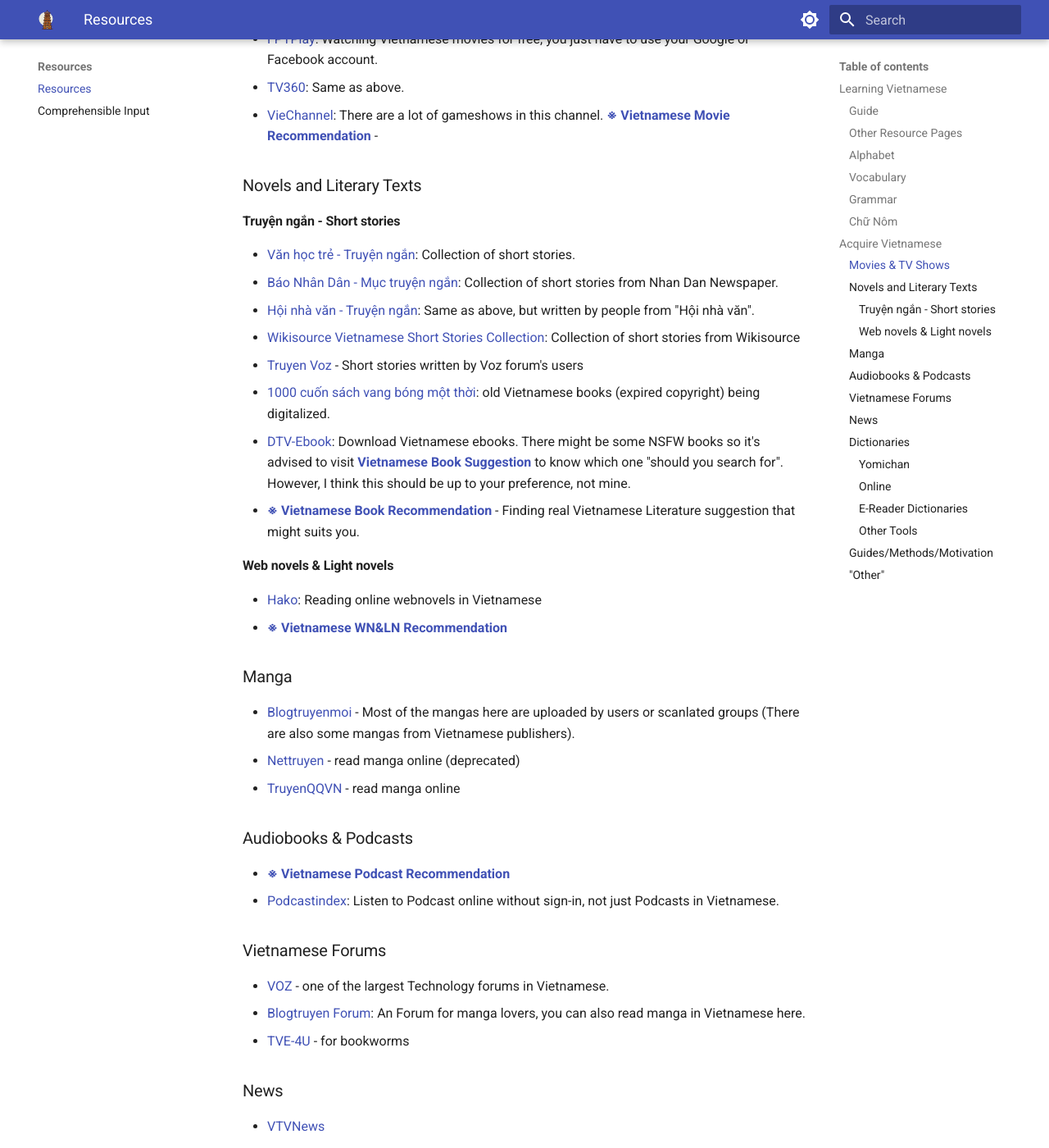
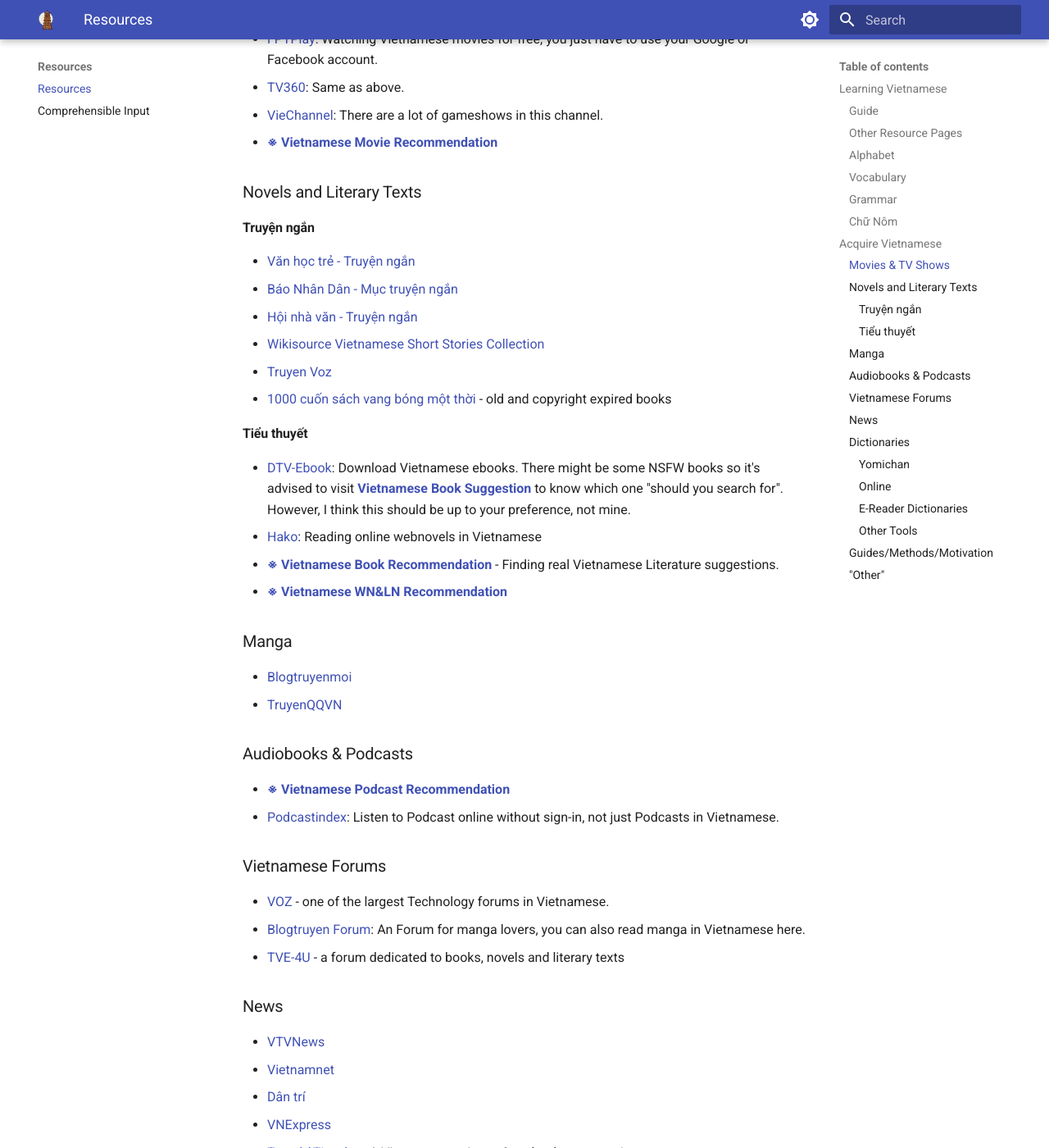
Before and after one commit to daihocmo/learn-vietnamese, an MkDocs documentation site: the page built from docs/resources.md, in a window 1280 px wide and 1400 px high, scrolled down 1871 px. Shown: the whole window at 82% size. Built offline with MkDocs 1.6.1 and Material for MkDocs 9.7.7, drawn with Linux system fonts in a browser that asks for light colours; some of the changed text lies outside the part shown.

Commit message:
update resource page

```diff
--- a/docs/resources.md
+++ b/docs/resources.md
@@ -48,30 +48,28 @@
 - [FPTPlay](https://fptplay.vn/block/category_vod/viet-nam-5575464417dc1321ee858668): Watching Vietnamese movies for free, you just have to use your Google or Facebook account.
 - [TV360](https://tv360.vn/movies/phim-viet-nam?c=3733): Same as above.
 - [VieChannel](https://www.youtube.com/channel/UCkna2OcuN1E6u5I8GVtdkOw): There are a lot of gameshows in this channel.
-[**※ Vietnamese Movie Recommendation**](https://onlyduyy.github.io/vietnamese-media-recommendation/movies) -
+- [**※ Vietnamese Movie Recommendation**](https://onlyduyy.github.io/vietnamese-media-recommendation/movies)
 
 ### Novels and Literary Texts
 
-#### Truyện ngắn - Short stories
-- [Văn học trẻ - Truyện ngắn](https://vanhoctre.com/tac-gia-tac-pham/van-hoc-viet-nam/truyen-ngan): Collection of short stories.
-- [Báo Nhân Dân - Mục truyện ngắn](https://nhandan.vn/truyen-ngan/): Collection of short stories from Nhan Dan Newspaper.
-- [Hội nhà văn - Truyện ngắn](https://vanvn.vn/tac-pham-moi/truyen-ngan/): Same as above, but written by people from "Hội nhà văn".
-- [Wikisource Vietnamese Short Stories Collection](https://vi.wikisource.org/wiki/Th%E1%BB%83_lo%E1%BA%A1i:Truy%E1%BB%87n_ng%E1%BA%AFn_Vi%E1%BB%87t_Nam): Collection of short stories from Wikisource
-- [Truyen Voz](https://voz.vn/f/truyen-voz.96/) - Short stories written by Voz forum's users
-- [1000 cuốn sách vang bóng một thời](https://tve-4u.org/forums/1000-quyen-sach-viet-mot-thoi-vang-bong.136/): old Vietnamese books (expired copyright) being digitalized.
-- [DTV-Ebook](https://www.dtv-ebook.com): Download Vietnamese ebooks. There might be some NSFW books so it's advised to visit [**Vietnamese Book Suggestion**](books.md) to know which one "should you search for". However, I think this should be up to your preference, not mine.
-- [**※ Vietnamese Book Recommendation**](https://onlyduyy.github.io/vietnamese-media-recommendation/books) - Finding real Vietnamese Literature suggestion that might suits you.
+#### Truyện ngắn
+- [Văn học trẻ - Truyện ngắn](https://vanhoctre.com/tac-gia-tac-pham/van-hoc-viet-nam/truyen-ngan)
+- [Báo Nhân Dân - Mục truyện ngắn](https://nhandan.vn/truyen-ngan/)
+- [Hội nhà văn - Truyện ngắn](https://vanvn.vn/tac-pham-moi/truyen-ngan/)
+- [Wikisource Vietnamese Short Stories Collection](https://vi.wikisource.org/wiki/Th%E1%BB%83_lo%E1%BA%A1i:Truy%E1%BB%87n_ng%E1%BA%AFn_Vi%E1%BB%87t_Nam)
+- [Truyen Voz](https://voz.vn/f/truyen-voz.96/)
+- [1000 cuốn sách vang bóng một thời](https://tve-4u.org/forums/1000-quyen-sach-viet-mot-thoi-vang-bong.136/) - old and copyright expired books
 
 
-#### Web novels & Light novels
+#### Tiểu thuyết
+- [DTV-Ebook](https://www.dtv-ebook.com): Download Vietnamese ebooks. There might be some NSFW books so it's advised to visit [**Vietnamese Book Suggestion**](https://onlyduyy.github.io/vietnamese-media-recommendation/books) to know which one "should you search for". However, I think this should be up to your preference, not mine.
 - [Hako](https://ln.hako.vn/): Reading online webnovels in Vietnamese
+- [**※ Vietnamese Book Recommendation**](https://onlyduyy.github.io/vietnamese-media-recommendation/books) - Finding real Vietnamese Literature suggestions.
 - [**※ Vietnamese WN&LN Recommendation**](https://onlyduyy.github.io/vietnamese-media-recommendation/ln-wn)
 
 ### Manga
-
-- [Blogtruyenmoi](https://blogtruyenmoi.com/) - Most of the mangas here are uploaded by users or scanlated groups (There are also some mangas from Vietnamese publishers).
-- [Nettruyen](https://nettruyenco.vn/) - read manga online (deprecated)
-- [TruyenQQVN](https://truyenqqvn.com/) - read manga online
+- [Blogtruyenmoi](https://blogtruyenmoi.com/)
+- [TruyenQQVN](https://truyenqqvn.com/)
 
 ### Audiobooks & Podcasts
 - [**※ Vietnamese Podcast Recommendation**](https://onlyduyy.github.io/vietnamese-media-recommendation/podcasts)
@@ -81,7 +79,7 @@
 
 - [VOZ](https://voz.vn/) - one of the largest Technology forums in Vietnamese.
 - [Blogtruyen Forum](https://forum.blogtruyenmoi.com/): An Forum for manga lovers, you can also read manga in Vietnamese here.
-- [TVE-4U](https://tve-4u.org/) - for bookworms
+- [TVE-4U](https://tve-4u.org/) - a forum dedicated to books, novels and literary texts
 
 ### News
 - [VTVNews](https://vtv.vn/)
@@ -94,10 +92,10 @@
 
 #### Yomichan
 Yomichan, a browser add-on that allows you to look up Japanese (and Vietnamese) words easily.
+
+- [**※ Yomitan Installation guide for Vietnamese Learning**](yomitan.md) - Learn how to setup the best popup dictionary extension on the web browser.
 - [**※ duykhanh471's dictionary collection**](https://onlyduyy.github.io/viet-yomitan/)
 - [JoaTH: Guide to the Best Vietnamese Dictionaries](https://www.reddit.com/r/learnvietnamese/comments/blc33z/joath_guide_to_the_best_vietnamese_dictionaries/)
-
-- [**※ Yomitan Installation guide for Vietnamese Learning**](yomitan.md) - Learn how to setup the best popup dictionary extension on the web browser.
 
 #### Online
 - [Lac Viet VI-EN](https://tratu.coviet.vn/hoc-tieng-anh/tu-dien/lac-viet/V-A/-all.html)
```
Also changed, not shown: other parts of docs/resources.md (+1 -0 lines).
